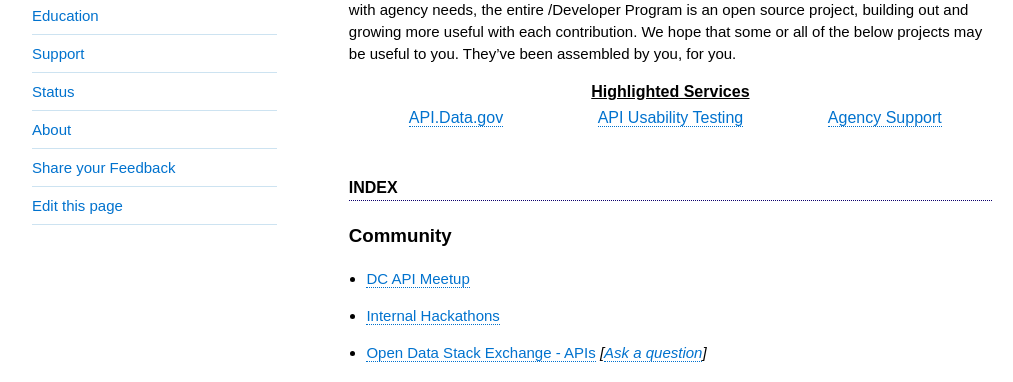
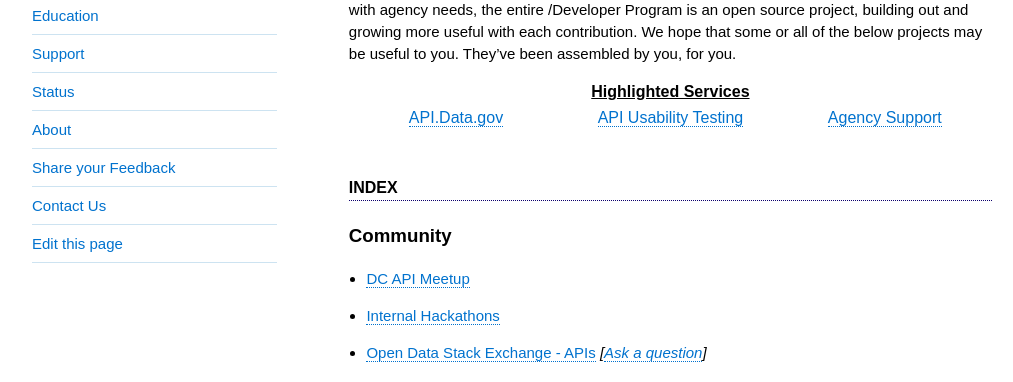
Before and after one commit to 18F/API-All-the-X, a Jekyll site: the page built from index.md, in a window 1280 px wide. Shown: the part 328-710 px from the top of the page, without its empty margins (128-1141 px from the left). Built offline with Jekyll 4.4.1, drawn with Linux system fonts in a browser that asks for light colours.

Commit message:
adding sidebar link to contact us

```diff
--- a/_config.yml
+++ b/_config.yml
@@ -68,3 +68,6 @@
 - text: Share your Feedback
   url: https://github.com/18F/API-All-the-X/issues
   internal: false
+- text: Contact Us
+  url: pages/contact_us
+  internal: false
```
